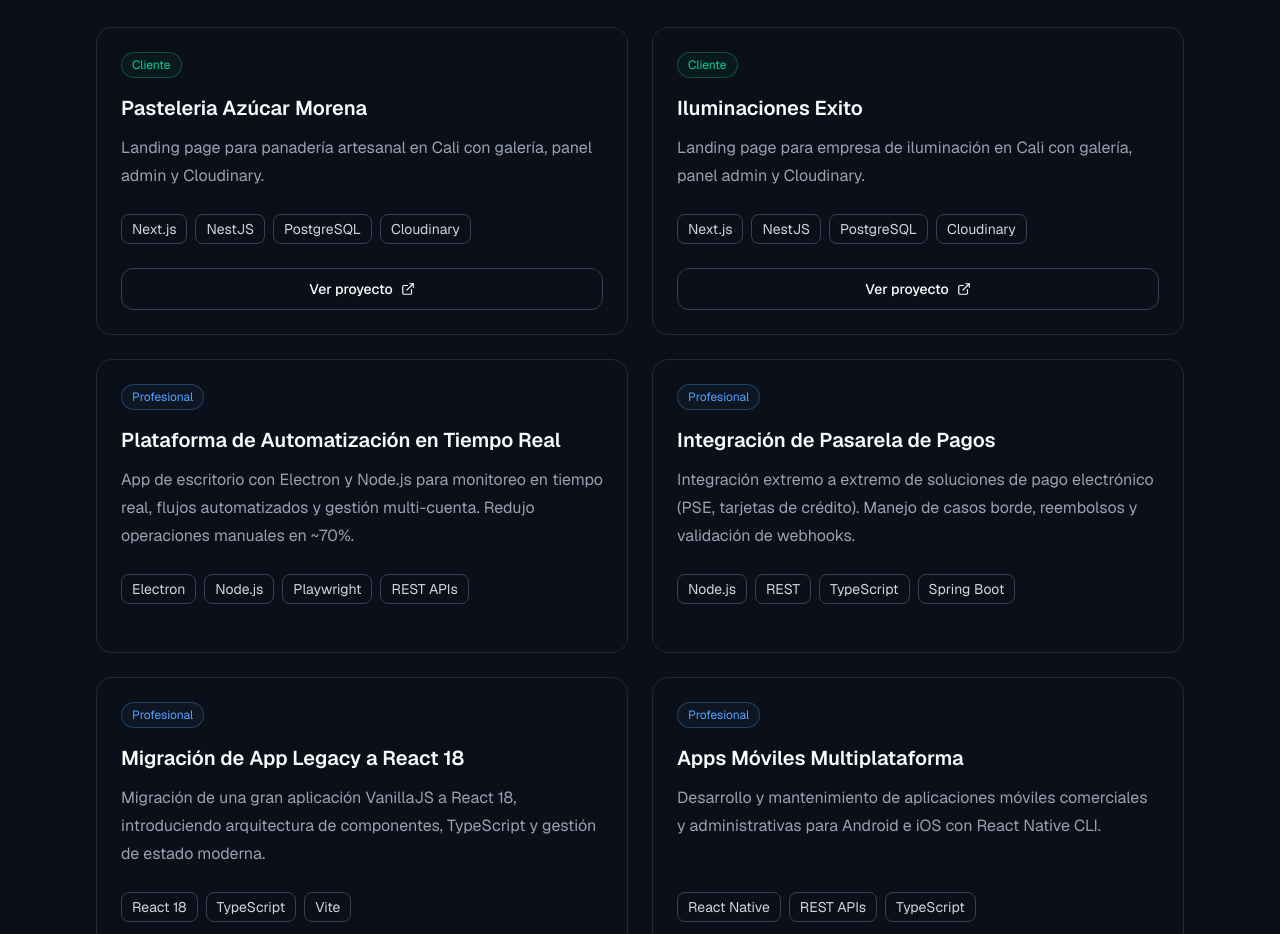
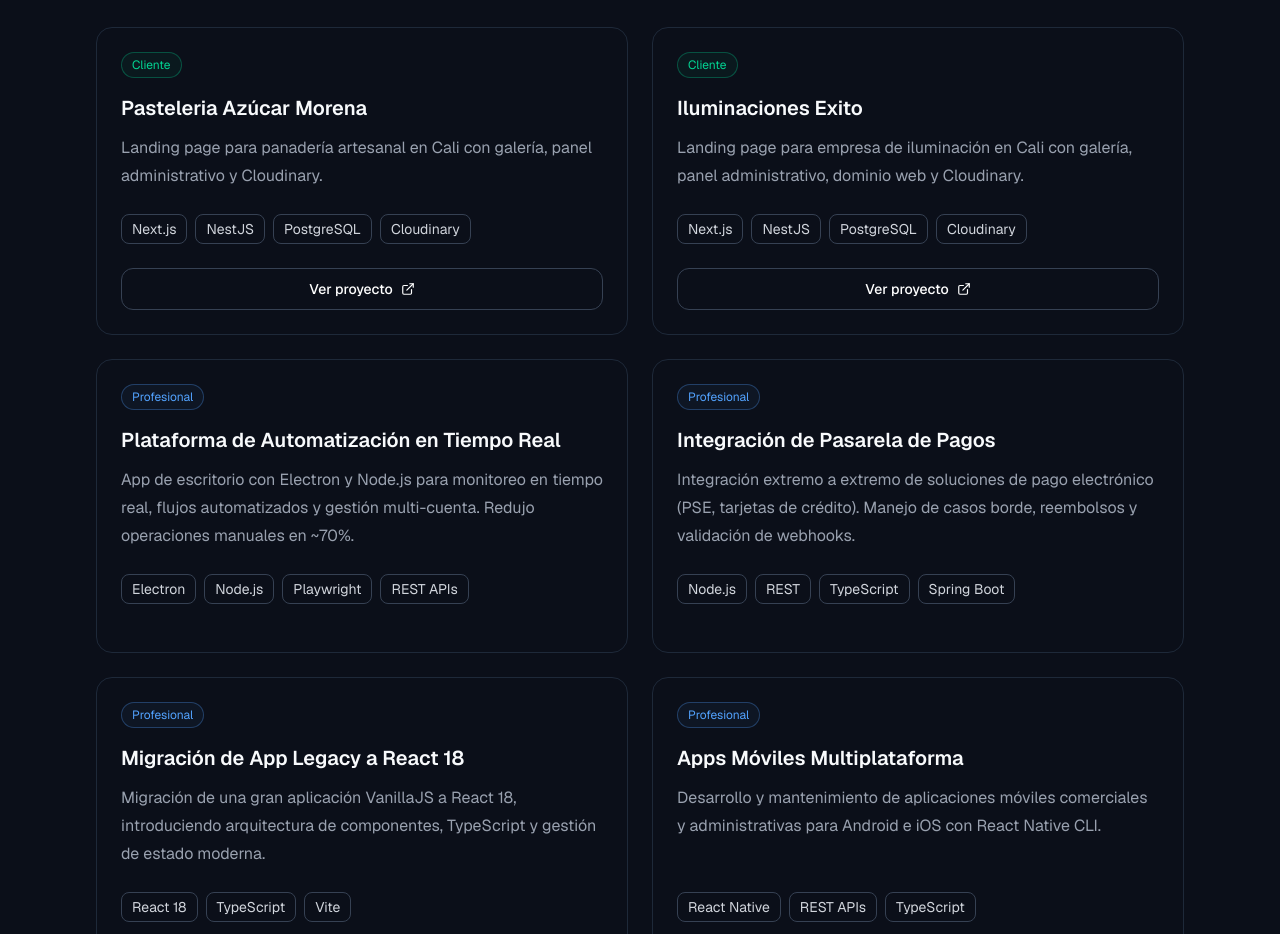
Before and after one commit to JonathanPvc/PortafolioJuribeNext.js, a Next.js app: page / in a window 1280 px wide. Shown: the part 4760-5694 px from the top of the page. Built offline with nearby package versions, Linux system fonts and the light colour scheme.

Commit message:
se cambia el dominio de una pag web
load

```diff
--- a/components/Projects.tsx
+++ b/components/Projects.tsx
@@ -15,7 +15,7 @@ const clientProjects: {
 }[] = [
   {
     title: { es: "Pasteleria Azúcar Morena", en: "Azúcar Morena Bakery" },
-    desc:  { es: "Landing page para panadería artesanal en Cali con galería, panel admin y Cloudinary.", en: "Landing page for an artisan bakery in Cali with gallery, admin panel and Cloudinary." },
+    desc:  { es: "Landing page para panadería artesanal en Cali con galería, panel administrativo y Cloudinary.", en: "Landing page for an artisan bakery in Cali with gallery, admin panel and Cloudinary." },
     stack: ["Next.js", "NestJS", "PostgreSQL", "Cloudinary"],
     type: "client",
     github: null,
@@ -23,11 +23,11 @@ const clientProjects: {
   },
   {
     title: { es: "Iluminaciones Exito", en: "Exito Lighting" },
-    desc:  { es: "Landing page para empresa de iluminación en Cali con galería, panel admin y Cloudinary.", en: "Landing page for a lighting company in Cali with gallery, admin panel and Cloudinary." },
+    desc:  { es: "Landing page para empresa de iluminación en Cali con galería, panel administrativo, dominio web y Cloudinary.", en: "Landing page for a lighting company in Cali with gallery, admin panel and Cloudinary." },
     stack: ["Next.js", "NestJS", "PostgreSQL", "Cloudinary"],
     type: "client",
     github: null,
-    demo: "https://iluminaciones-exito-fontend.vercel.app/",
+    demo: "https://www.iluminacionesexito.com/",
   },
 ];
 
```
